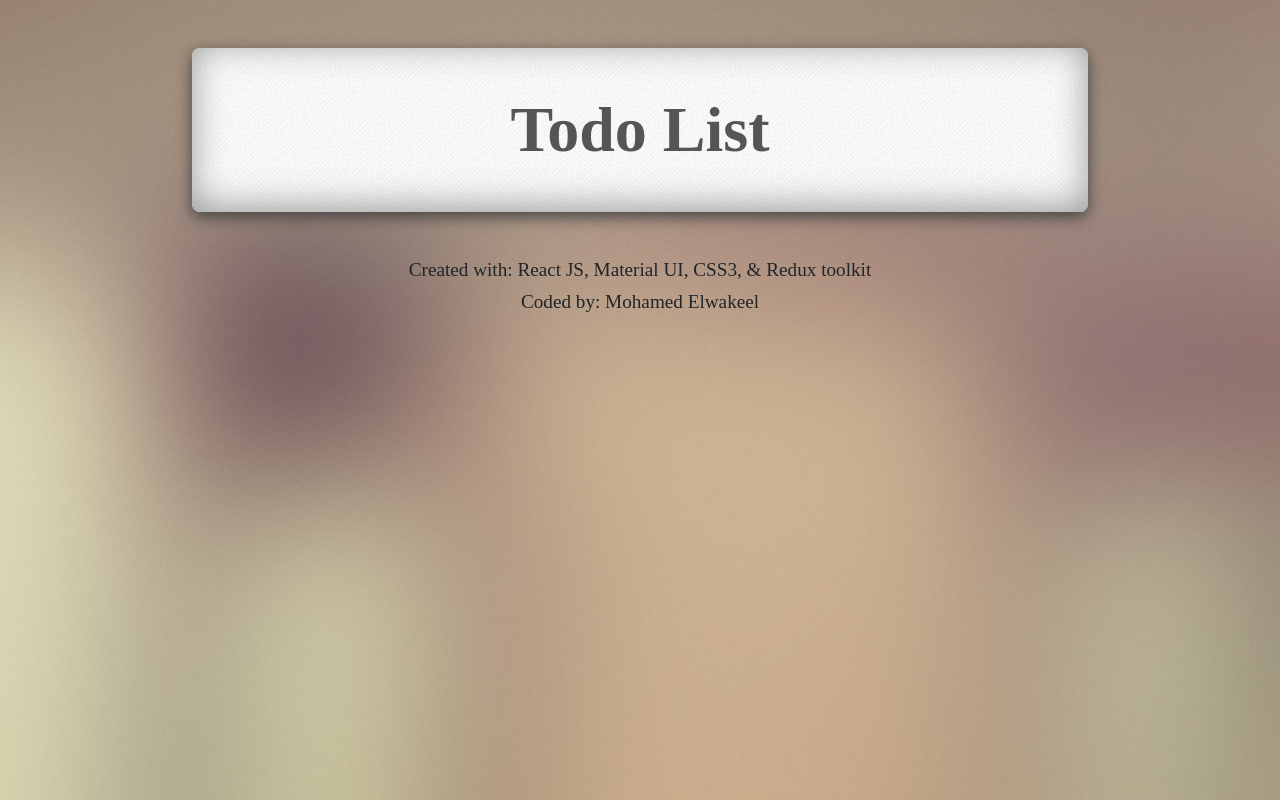
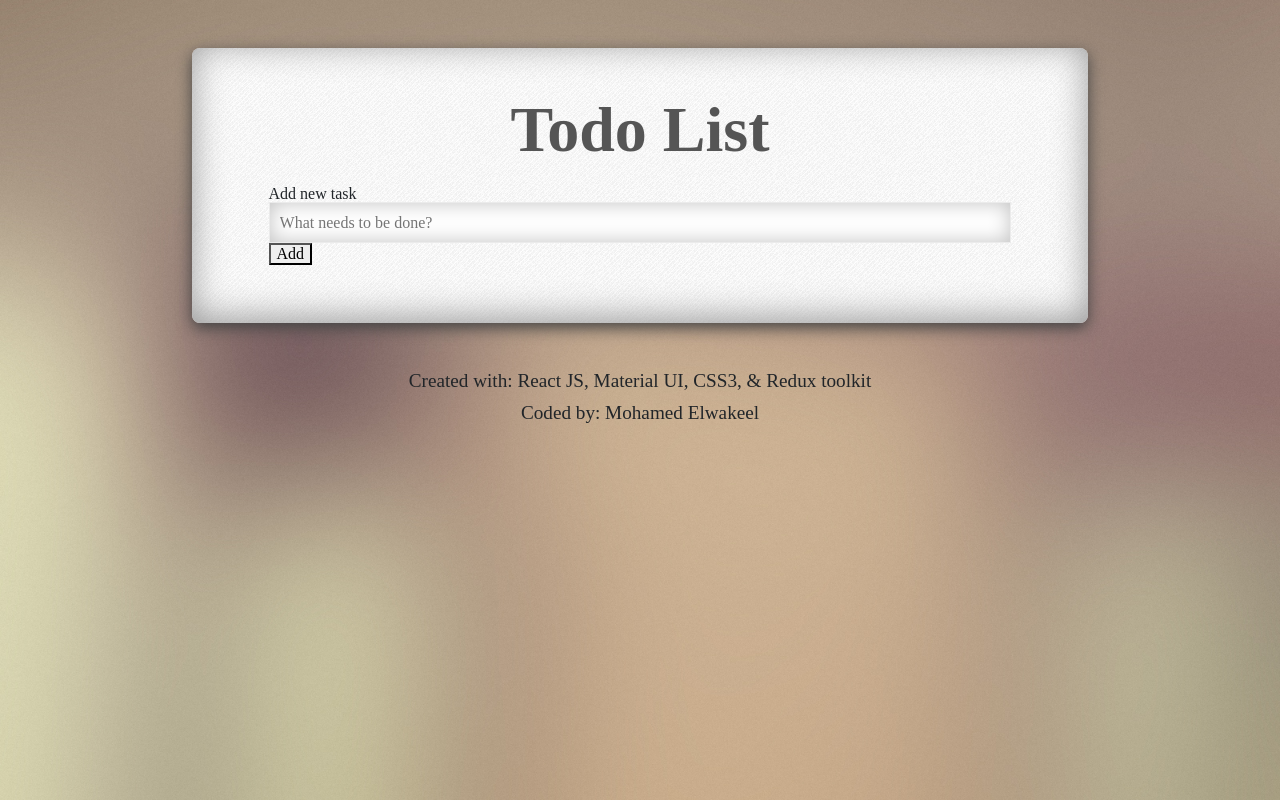
Before and after one commit to Mohamed-Elwakeel/todo-digitalhub, a React (Create React App) app: page / in a window 1280 px wide. Built offline with nearby package versions, Linux system fonts and the light colour scheme; the HTML template or start-up script is replaced by a standard one.

Commit message:
adding the new addTask component

```diff
--- a/src/App.js
+++ b/src/App.js
@@ -1,4 +1,5 @@
 import "./App.css";
+import { AddTask } from "./Components/AddTask/AddTask";
 
 function App() {
   return (
@@ -8,6 +9,7 @@ function App() {
           <div className="App-header">
             <header>Todo List</header>
           </div>
+          <AddTask />
         </div>
         <div className="appInfo">
           <div>Created with: React JS, Material UI, CSS3, & Redux toolkit</div>
--- /dev/null
+++ b/src/Components/AddTask/AddTask.jsx
@@ -0,0 +1,19 @@
+import React from "react";
+import styles from "./AddTask.module.css";
+
+export const AddTask = () => {
+    return (
+        <form className={styles.addTaskContainer}>
+            <div>
+                <label htmlFor="new-item">Add new task</label>
+                <input
+                    className={styles.taskInput}
+                    type="text"
+                    id="new-item"
+                    placeholder="What needs to be done?"
+                ></input>
+            </div>
+            <button className={styles.addTaskBtn}>Add</button>
+        </form>
+    );
+};
--- /dev/null
+++ b/src/Components/AddTask/AddTask.module.css
@@ -0,0 +1,13 @@
+.addTaskContainer {
+    width: 88%;
+    margin: auto;
+    margin-bottom: 2rem;
+}
+
+.taskInput {
+    border: 1px solid #ebebeb;
+    height: 2.6rem;
+    width: 100%;
+    padding: 5px 10px;
+    box-shadow:inset 0 0 20px #c1c1c1;
+}
```
